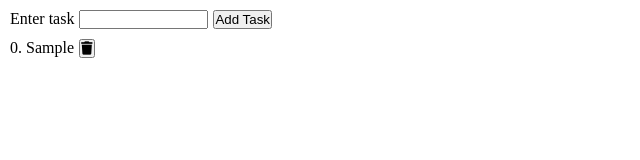
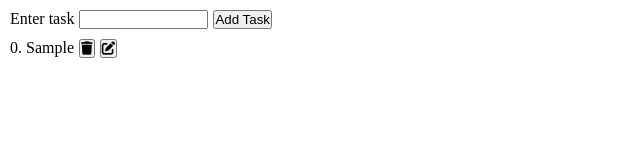
Before and after one commit to robsassack/react-task-app, a React (Vite) app: page / in a window 1280 px wide. Both pictures are taken after typing "Sample" into the empty fields and a click on the button "Add Task". Shown: the top 160 px of the page, without its empty margins (0-640 px from the left). Built offline with nearby package versions, Linux system fonts and the light colour scheme.

Commit message:
Added functionality to edit tasks

```diff
--- a/src/App.jsx
+++ b/src/App.jsx
@@ -12,6 +12,7 @@ class App extends Component {
         index: 0,
         text: "",
         id: uniqid(),
+        edit: false,
       },
       tasks: [],
     };
@@ -23,6 +24,7 @@ class App extends Component {
         index: this.state.task.index,
         text: e.target.value,
         id: this.state.task.id,
+        edit: false,
       },
     });
   };
@@ -35,6 +37,7 @@ class App extends Component {
         index: this.state.task.index + 1,
         text: "",
         id: uniqid(),
+        edit: false,
       },
     });
   };
@@ -58,9 +61,36 @@ class App extends Component {
         index: this.state.task.index - 1,
         text: "",
         id: this.state.task.id,
+        edit: false,
       },
     });
-  }
+  };
+
+  editTask = (id) => {
+    let newTasks = [];
+    this.state.tasks.forEach((task) => {
+      if (task.id === id) {
+        task.edit = !task.edit;
+      }
+      newTasks.push(task);
+    });
+    this.setState({
+      tasks: newTasks,
+    });
+  };
+
+  handleEditTask = (e, id) => {
+    let newTasks = [];
+    this.state.tasks.forEach((task) => {
+      if (task.id === id) {
+        task.text = e.target.value;
+      }
+      newTasks.push(task);
+    });
+    this.setState({
+      tasks: newTasks,
+    });
+  };
 
   render() {
     const { task, tasks } = this.state;
@@ -77,7 +107,12 @@ class App extends Component {
           />
           <button type='submit'>Add Task</button>
         </form>
-        <Overview tasks={tasks} deleteTask={this.deleteTask} />
+        <Overview
+          tasks={tasks}
+          deleteTask={this.deleteTask}
+          editTask={this.editTask}
+          handleEditTask={this.handleEditTask}
+        />
       </div>
     );
   }
--- a/src/components/Overview.jsx
+++ b/src/components/Overview.jsx
@@ -1,20 +1,39 @@
 import React from "react";
-import uniqid from "uniqid";
 
 const Overview = (props) => {
-  const { tasks, deleteTask } = props;
+  const { tasks, deleteTask, editTask, handleEditTask } = props;
 
   return (
     <div className='tasks'>
       {tasks.map((task) => {
+        if (task.edit) {
           return (
-          <div className="task" key={task.id}>
+            <div className='task-edit' key={task.id}>
+              <input
+                type='text'
+                value={task.text}
+                onChange={(e) => {
+                  handleEditTask(e, task.id);
+                }}
+              />
+              <button onClick={() => editTask(task.id)}>Save</button>
+            </div>
+          );
+        } else {
+          return (
+            <div className='task' key={task.id}>
               <p>
                 {task.index}. {task.text}
               </p>
-            <button onClick={() => deleteTask(task.id)}><i className="fa-solid fa-trash"></i></button>
+              <button onClick={() => deleteTask(task.id)}>
+                <i className='fa-solid fa-trash'></i>
+              </button>
+              <button onClick={() => editTask(task.id)}>
+                <i className='fa-solid fa-edit'></i>
+              </button>
             </div>
           );
+        }
       })}
     </div>
   );
```
Lines whose indentation alone changed are shown as unchanged.
